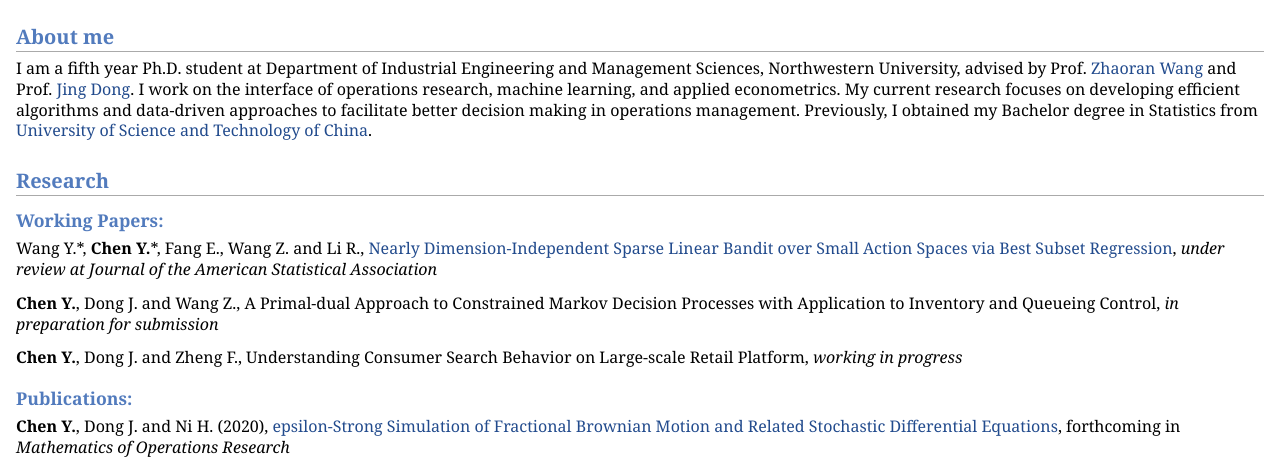
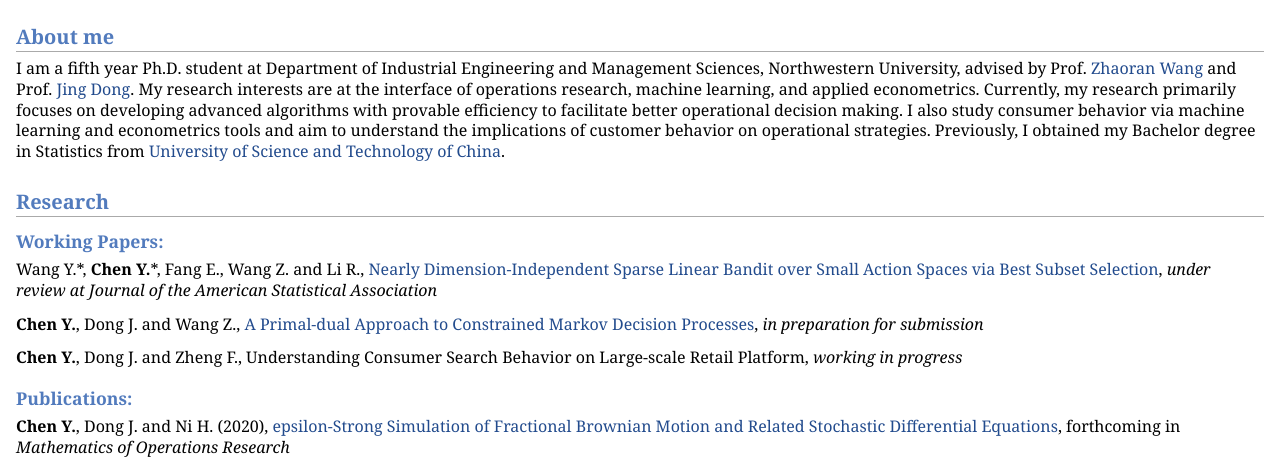
Before and after one commit to elliott-chen/elliott-chen.github.io, a plain HTML site: page index.html in a window 1280 px wide. Shown: the part 345-806 px from the top of the page. Drawn offline with Linux system fonts and the light colour scheme.

Commit message:
index.html

```diff
--- a/index.html
+++ b/index.html
@@ -21,11 +21,11 @@
 Address: 2145 Sheridan Road, Evanston, IL, 60660</p>
 </td></tr></table>
 <h2>About me </h2>
-<p>I am a fifth year Ph.D. student at Department of Industrial Engineering and Management Sciences, Northwestern University, advised by Prof. <a href="https://zhaoranwang.github.io">Zhaoran Wang</a> and Prof. <a href="http://www.columbia.edu/~jd2736/">Jing Dong</a>. I work on the interface of operations research, machine learning, and applied econometrics. My current research focuses on developing efficient algorithms and data-driven approaches to facilitate better decision making in operations management. Previously, I obtained my Bachelor degree in Statistics from <a href="https://en.ustc.edu.cn">University of Science and Technology of China</a>. </p>
+<p>I am a fifth year Ph.D. student at Department of Industrial Engineering and Management Sciences, Northwestern University, advised by Prof. <a href="https://zhaoranwang.github.io">Zhaoran Wang</a> and Prof. <a href="http://www.columbia.edu/~jd2736/">Jing Dong</a>. My research interests are at the interface of operations research, machine learning, and applied econometrics. Currently, my research primarily focuses on developing advanced algorithms with provable efficiency to facilitate better operational decision making. I also study consumer behavior via machine learning and econometrics tools and aim to understand the implications of customer behavior on operational strategies. Previously, I obtained my Bachelor degree in Statistics from <a href="https://en.ustc.edu.cn">University of Science and Technology of China</a>. </p>
 <h2>Research </h2>
 <h3>Working Papers: </h3>
-<p>Wang Y.*, <b>Chen Y.</b>*, Fang E., Wang Z. and Li R., <a href="https://arxiv.org/pdf/2009.02003.pdf">Nearly Dimension-Independent Sparse Linear Bandit over Small Action Spaces via Best Subset Regression</a>, <i>under review at Journal of the American Statistical Association</i> </p>
-<p><b>Chen Y.</b>, Dong J. and Wang Z., A Primal-dual Approach to Constrained Markov Decision Processes with Application to Inventory and Queueing Control, <i>in preparation for submission</i></p>
+<p>Wang Y.*, <b>Chen Y.</b>*, Fang E., Wang Z. and Li R., <a href="https://arxiv.org/pdf/2009.02003.pdf">Nearly Dimension-Independent Sparse Linear Bandit over Small Action Spaces via Best Subset Selection</a>, <i>under review at Journal of the American Statistical Association</i> </p>
+<p><b>Chen Y.</b>, Dong J. and Wang Z., <a href="https://www.dropbox.com/s/bec2n43ee1a7jwf/primal_dual.pdf?dl=0">A Primal-dual Approach to Constrained Markov Decision Processes</a>, <i>in preparation for submission</i></p>
 <p><b>Chen Y.</b>, Dong J. and Zheng F., Understanding Consumer Search Behavior on Large-scale Retail Platform, <i>working in progress</i> </p>
 <h3>Publications: </h3>
 <p><b>Chen Y.</b>, Dong J. and Ni H. (2020), <a href="http://www.columbia.edu/~jd2736/publication/fBMSimulation.pdf">epsilon-Strong Simulation of Fractional Brownian Motion and Related Stochastic Differential Equations</a>, forthcoming in <i>Mathematics of Operations Research</i></p>
@@ -46,7 +46,7 @@
 IEMS 303 Statistics, IEMS 315 Stochastic Models, IEMS 313 Foundations of Optimization, IEMS 343 Project Management, IEMS 345 Negotiations for Engineers and IEMS 461 Stochastic Processes I (Ph.D. core).</p>
 <div id="footer">
 <div id="footer-text">
-Page generated 2020-09-25 23:23:23 CDT, by <a href="http://jemdoc.jaboc.net/">jemdoc</a>.
+Page generated 2020-10-28 00:20:28 CDT, by <a href="http://jemdoc.jaboc.net/">jemdoc</a>.
 </div>
 </div>
 </div>
```
Also changed, not shown: 2 other files.
